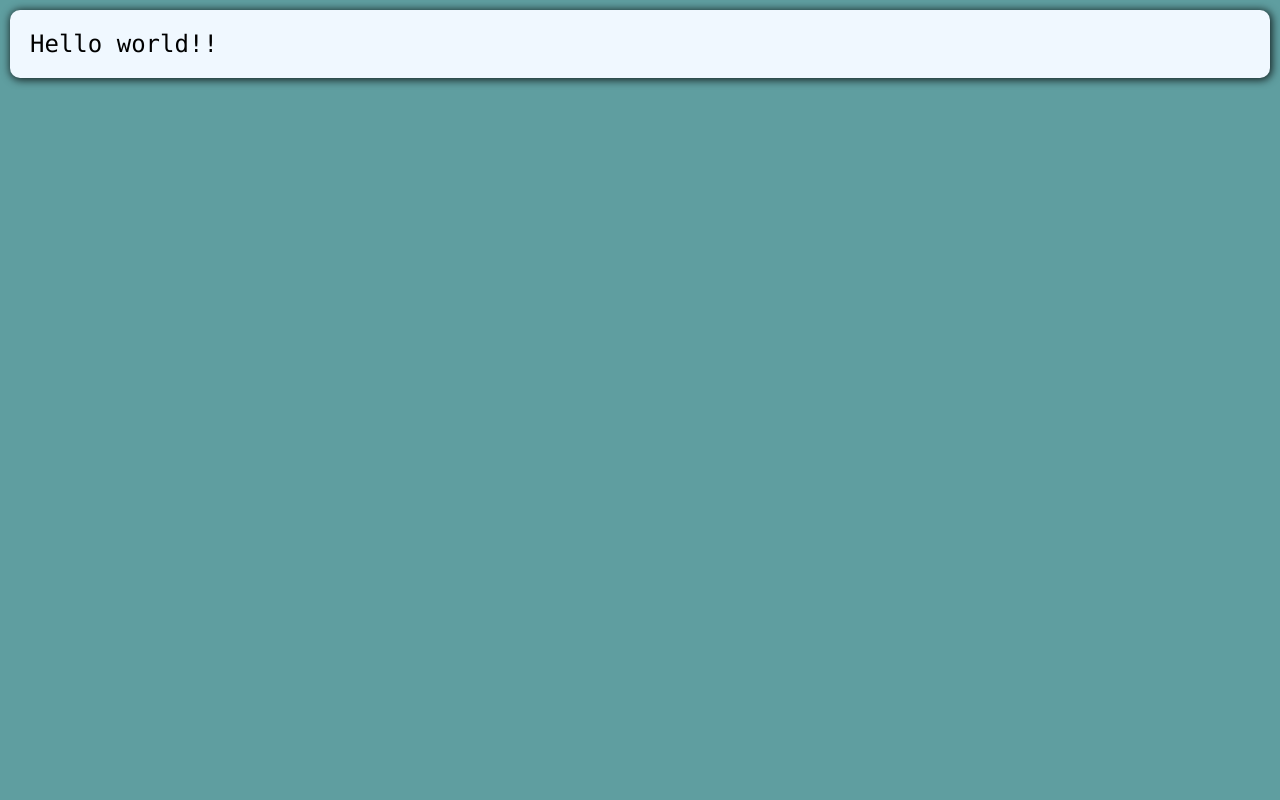
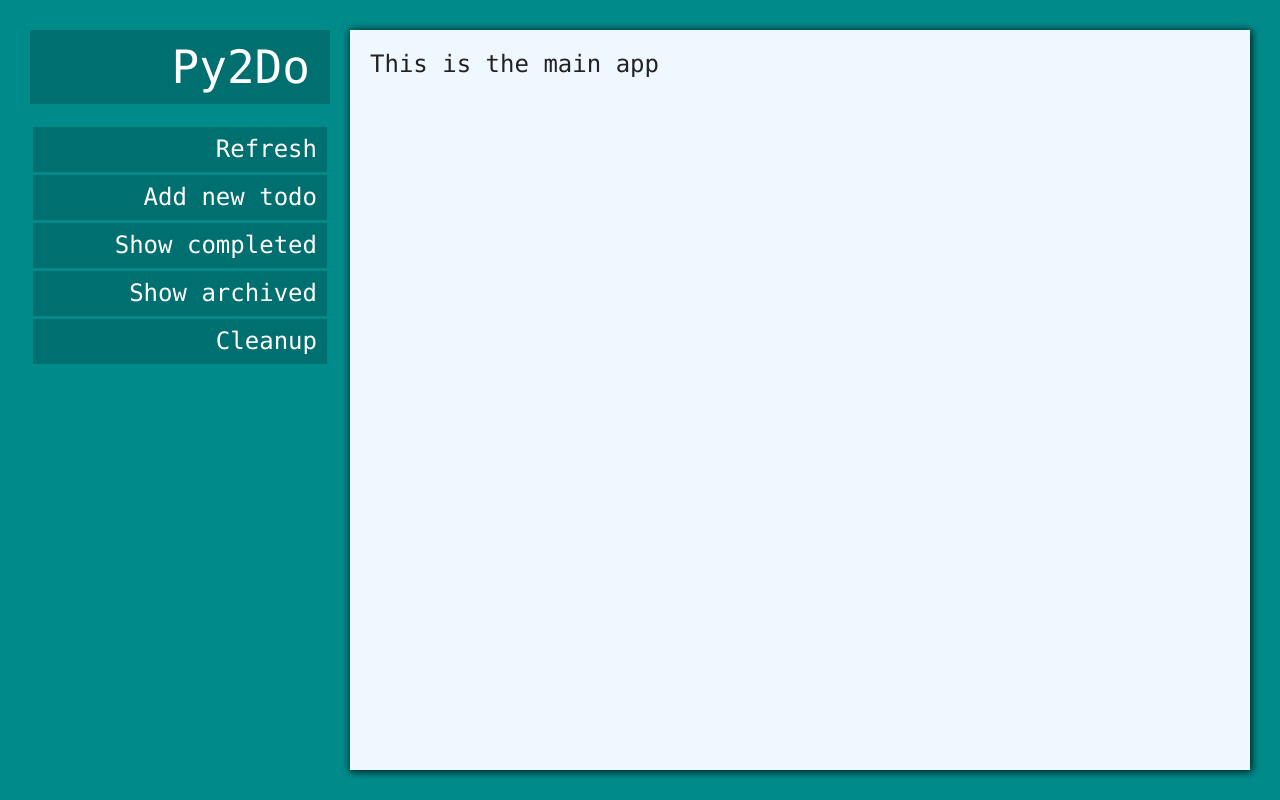
Before and after one commit to suhaibkn/py2do, a Flask app: page /main in a window 1280 px wide. Run offline with Flask 2, Linux system fonts and the light colour scheme.

Commit message:
Design changes

```diff
--- a/static/css/app.css
+++ b/static/css/app.css
@@ -1,4 +1,7 @@
-* {}
+* {
+    /*border: 1px dot-dot-dash magenta;*/
+    /*outline: 1px dashed cyan;*/
+}
 
 body {
     font-family: 'Consolas', 'Deja Vu Sans Mono', 'Bitstream Vera Sans Mono', monospace;
@@ -7,12 +10,72 @@ body {
     margin: 5px;
     padding: 5px;
 
-    background-color: cadetblue;
+    background-color: darkcyan;
+    color: #222;
 }
 
-div#app {
+.container {
+    display: flex;
+    flex-wrap: wrap;
+    position: fixed;
+    top: 20px;
+    bottom: 20px;
+    left: 20px;
+    right: 20px;
+    padding: 0px;
+}
+
+.container > .sidebar {
+    padding: 0px;
+    margin: 10px;
+    min-width: 300px;
+}
+
+.container > .main {
+    padding: 20px;
+    margin: 10px;
+    flex-grow: 1;
     background-color: aliceblue;
-    padding: 20px;
-    border-radius: 10px;
-    box-shadow: 1px 1px 8px 1px rgb(0, 0, 0, .8);
+    /*border-radius: 10px;*/
+    box-shadow: 1px 1px 8px 1px rgba(0, 0, 0, 0.8);
 }
+
+.sidebar > .header {
+    background-color: rgba(0, 0, 0, 0.2);
+    text-align: right;
+    font-size: 46px;
+    color: #FFF;
+    padding: 10px 20px;
+}
+
+.sidebar > .menu > ul {
+    list-style-type: none;
+
+    margin: 10px 0;
+    padding: 10px 0;
+    text-align: right;
+}
+
+.sidebar > .menu > ul > li {
+    background-color: rgba(0, 0, 0, 0.2);
+    padding: 10px;
+    margin: 3px;
+    transition-duration: 0.4s;
+    line-height: 25px;
+}
+
+.sidebar > .menu > ul > li:hover {
+    background-color: rgba(0, 0, 0, 0.3);
+    cursor: pointer;
+    transition-duration: 0.2s;
+    margin-left: 10px;
+    margin-right: 10px;
+}
+/* <><><><><><><> Generic fixits <><><><><><><> */
+a {
+    text-decoration: none;
+    color: #FFF;
+}
+a:hover {
+    text-decoration: none;
+}
--- a/templates/inc/app.htm
+++ b/templates/inc/app.htm
@@ -12,9 +12,7 @@
 <body>
 
 <div id="app">
-    <div class="container">
-        {% block app %}{% endblock %}
-    </div>
+    {% block app %}{% endblock %}
 </div>
 
 <script src="{{ url_for('static', filename='js/app.js') }}"></script>
--- a/templates/main.htm
+++ b/templates/main.htm
@@ -1,5 +1,24 @@
 {% extends 'inc/app.htm' %}
 
 {% block app %}
-Hello world!!
+    <div class="container">
+        <div class="sidebar">
+            <div class="header">
+                Py2Do
+            </div>
+            <div class="menu">
+                <ul>
+                    <li><a href="#">Refresh</a></li>
+                    <li><a href="#">Add new todo</a></li>
+                    <li><a href="#">Show completed</a></li>
+                    <li><a href="#">Show archived</a></li>
+                    <li><a href="#">Cleanup</a></li>
+                </ul>
+            </div>
+        </div>
+        <div class="main">
+            This is the main app
+        </div>
+    </div>
+
 {% endblock %}
```
